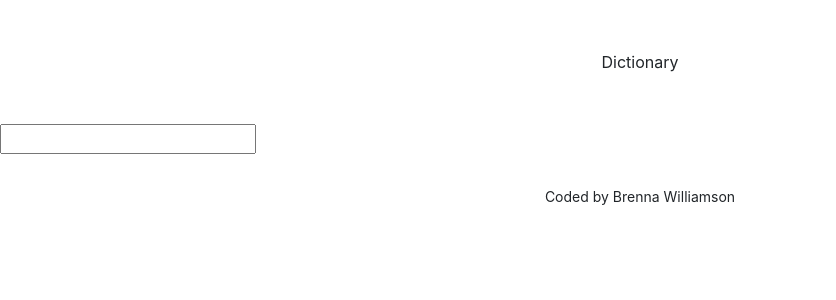
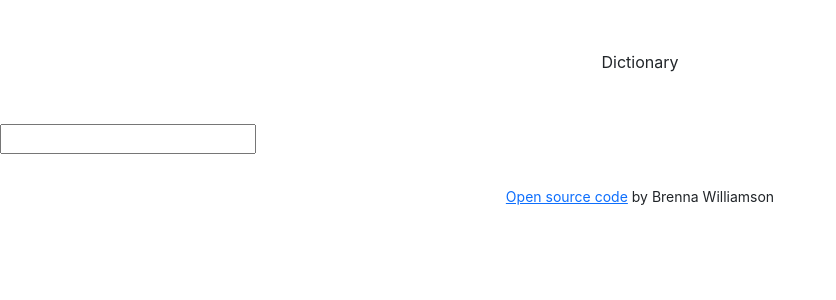
Before and after one commit to brennawilliamson/dictionary-project, a React (Create React App) app: page / in a window 1280 px wide. Shown: the top 300 px of the page, without its empty margins (0-836 px from the left). Built offline with nearby package versions, Linux system fonts and the light colour scheme.

Commit message:
linked github in footer

```diff
--- a/src/App.js
+++ b/src/App.js
@@ -11,7 +11,16 @@
         <Dictionary />
       </main>
       <footer className="App-footer">
-        <small>Coded by Brenna Williamson</small>
+        <small>
+          <a
+            href="https://github.com/brennawilliamson/dictionary-project"
+            target="_blank"
+            rel="noreferrer"
+          >
+            Open source code
+          </a>{" "}
+          by Brenna Williamson
+        </small>
       </footer>
     </div>
   );
```
